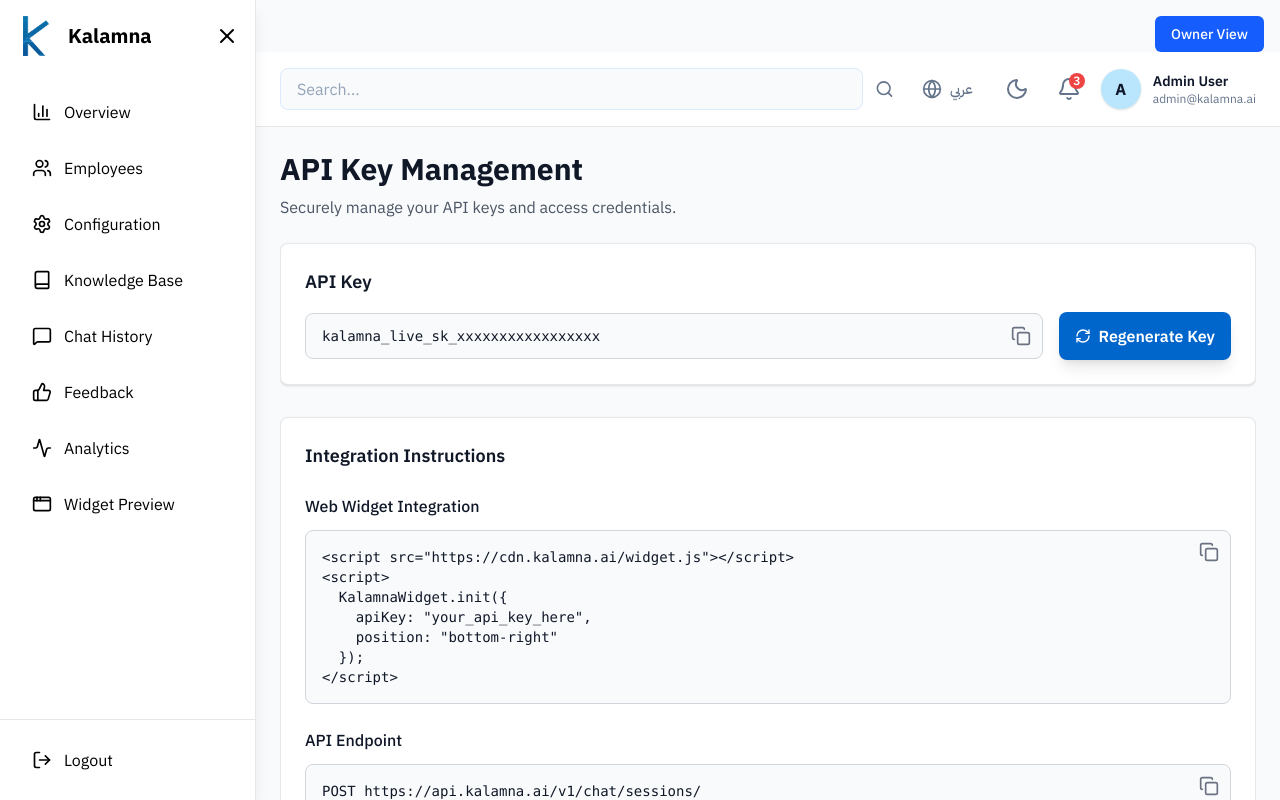
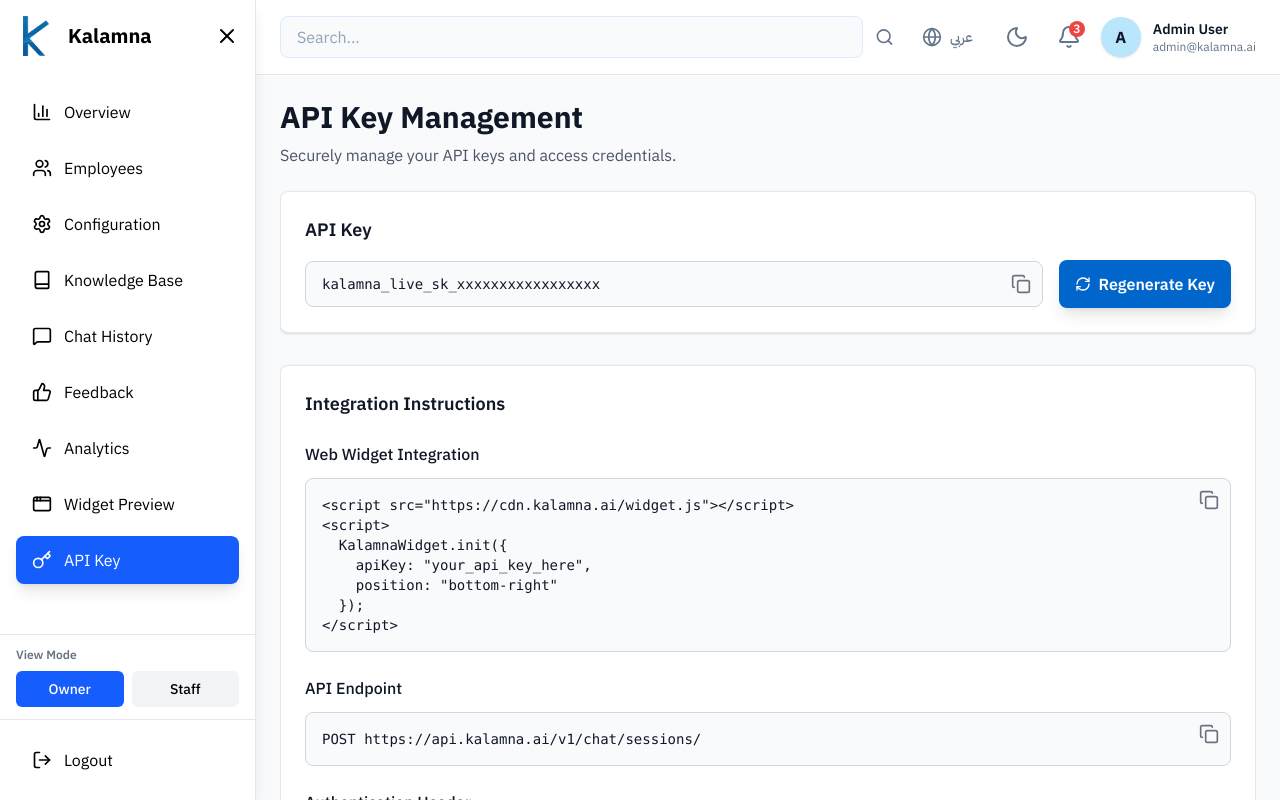
Before and after one commit to Kalamna/Kalamna-Dashboard, a React (Vite) app: page /api-key in a window 1280 px wide. Built offline with nearby package versions, Linux system fonts and the light colour scheme; sample sign-in values are in the browser's storage.

Commit message:
Fix API Key menu and owner/staff sidebar logic
- Fixed API Key translation issue
- Show API Key only for owner
- Redirect staff to overview

```diff
--- a/src/components/layout/Sidebar.tsx
+++ b/src/components/layout/Sidebar.tsx
@@ -1,3 +1,4 @@
+import React from "react";
 import {
   Menu,
   X,
@@ -38,6 +39,18 @@ export function Sidebar({
   const location = useLocation();
   const language = i18n.language;
 
+  const isRTL = language === "ar";
+
+  // ==================================================
+  // TEMP: View Mode (Owner / Staff)
+  // later this should come from auth / backend
+  // ==================================================
+  const [viewMode, setViewMode] = React.useState<"owner" | "staff">("owner");
+
+  // ==================================================
+  // Sidebar Menu Items
+  // API Key يظهر فقط في Owner View
+  // ==================================================
   const menuItems = [
     {
       id: "overview" as TabType,
@@ -57,16 +70,6 @@ export function Sidebar({
       label: t("configuration"),
       route: "/configuration",
     },
-    ...(userData?.role === "owner"
-      ? [
-          {
-            id: "apikey" as TabType,
-            icon: Key,
-            label: t("apiKey"),
-            route: "/api-key",
-          },
-        ]
-      : []),
     {
       id: "knowledge" as TabType,
       icon: Book,
@@ -97,91 +100,80 @@ export function Sidebar({
       label: t("widgetPreview"),
       route: "/widget",
     },
+
+    // API Key — Owner only
+    ...(viewMode === "owner"
+      ? [
+          {
+            id: "apikey" as TabType,
+            icon: Key,
+            label: t("apiKeyMenu"), // ✅ التعديل الوحيد هنا
+            route: "/api-key",
+          },
+        ]
+      : []),
   ];
-
-  const isRTL = language === "ar";
 
   return (
     <aside
-      className={`fixed ${isRTL ? "right-0" : "left-0"} top-0 h-full bg-white dark:bg-[#0a1929] border-r border-gray-200 dark:border-gray-700 text-text-color-specific dark:text-white transition-all duration-300 ${sidebarOpen ? "w-64" : "w-20 -translate-x-full lg:translate-x-0"} ${isRTL && !sidebarOpen ? "translate-x-full lg:translate-x-0" : ""} z-50 shadow-lg flex flex-col overflow-hidden`}
+      className={`fixed ${isRTL ? "right-0" : "left-0"} top-0 h-full bg-white dark:bg-[#0a1929]
+        border-r border-gray-200 dark:border-gray-700 transition-all duration-300
+        ${sidebarOpen ? "w-64" : "w-20 -translate-x-full lg:translate-x-0"}
+        ${isRTL && !sidebarOpen ? "translate-x-full lg:translate-x-0" : ""}
+        z-50 shadow-lg flex flex-col overflow-hidden`}
     >
-      <div className="p-4 flex-1 overflow-y-auto overflow-x-hidden scrollbar-hide">
+      {/* ================= Sidebar Content ================= */}
+      <div className="p-4 flex-1 overflow-y-auto overflow-x-hidden">
+        {/* Logo */}
         <div className="flex items-center justify-between mb-8">
-          <div
-            className={`flex items-center ${!sidebarOpen && "justify-center"}`}
-          >
-            {darkMode ? (
+          <div className={`flex items-center ${!sidebarOpen && "justify-center"}`}>
             <img
-                src={logoDark}
+              src={darkMode ? logoDark : logoLight}
               alt="Kalamna Logo"
-                className="w-10 h-10 object-contain transition-all"
+              className="w-10 h-10 object-contain"
             />
-            ) : (
-              <img
-                src={logoLight}
-                alt="Kalamna Logo"
-                className="w-10 h-10 object-contain transition-all"
-              />
-            )}
             {sidebarOpen && (
               <span className="mx-3 text-xl font-bold">Kalamna</span>
             )}
           </div>
-          {sidebarOpen && (
-            <button
-              onClick={() => setSidebarOpen(!sidebarOpen)}
-              className="text-text-color-specific dark:text-white hover:text-primary dark:hover:text-secondary transition-colors"
-            >
+
+          {sidebarOpen ? (
+            <button onClick={() => setSidebarOpen(false)}>
               <X className="w-6 h-6" />
             </button>
-          )}
-          {!sidebarOpen && (
+          ) : (
             <button
-              onClick={() => setSidebarOpen(!sidebarOpen)}
-              className="absolute top-4 right-2 text-text-color-specific dark:text-white hover:text-primary dark:hover:text-secondary transition-colors"
+              onClick={() => setSidebarOpen(true)}
+              className="absolute top-4 right-2"
             >
               <Menu className="w-5 h-5" />
             </button>
           )}
         </div>
 
+        {/* ================= Navigation ================= */}
         <nav className="space-y-2">
           {menuItems.map((item) => {
             const Icon = item.icon;
             const isActive = location.pathname === item.route;
+
             return (
               <button
                 key={item.id}
                 onClick={() => navigate(item.route)}
-                className={`w-full flex items-center ${sidebarOpen ? (isRTL ? "pr-4" : "px-4") : "justify-center"} py-3 rounded-lg transition-all ${isActive ? "font-semibold shadow-[0_0_20px_5px_rgba(59,130,246,0.4)]" : "hover:bg-gray-100 dark:hover:bg-gray-800"}`}
-                style={
+                className={`w-full flex items-center py-3 rounded-lg transition-all
+                  ${sidebarOpen ? (isRTL ? "pr-4" : "px-4") : "justify-center"}
+                  ${
                     isActive
-                    ? {
-                        backgroundColor: "#3b82f6",
-                        color: "#ffffff",
-                        opacity: 1,
-                        visibility: "visible",
+                      ? "bg-blue-600 text-white shadow-lg"
+                      : "hover:bg-gray-100 dark:hover:bg-gray-800"
                   }
-                    : undefined
-                }
+                `}
               >
-                <Icon
-                  className="w-5 h-5"
-                  style={
-                    isActive ? { opacity: 1, visibility: "visible" } : undefined
-                  }
-                />
+                <Icon className="w-5 h-5" />
                 {sidebarOpen && (
-                  <span
-                    className={isRTL ? "mr-3" : "ml-3"}
-                    style={
-                      isActive
-                        ? { opacity: 1, visibility: "visible" }
-                        : undefined
-                    }
-                  >
-                    {item.label.charAt(0).toUpperCase() +
-                      item.label.slice(1)}{" "}
+                  <span className={isRTL ? "mr-3" : "ml-3"}>
+                    {item.label}
                   </span>
                 )}
               </button>
@@ -190,33 +182,59 @@ export function Sidebar({
         </nav>
       </div>
 
-      <div className="p-4 border-t border-gray-200 dark:border-gray-700 bg-white dark:bg-[#0a1929]">
-        {/* User Profile - Visible only when sidebar is open and on mobile */}
+      {/* ================= View Mode Switch ================= */}
       {sidebarOpen && (
-          <div
-            className={`flex items-center gap-3 mb-4 ${isRTL ? "flex-row-reverse" : ""} sm:hidden`}
+        <div className="px-4 py-3 border-t border-gray-200 dark:border-gray-700">
+          <p className="text-xs font-semibold text-gray-500 dark:text-gray-400 mb-2">
+            View Mode
+          </p>
+
+          <div className="flex gap-2">
+            <button
+              onClick={() => setViewMode("owner")}
+              className={`flex-1 py-2 rounded-md text-sm font-medium transition
+                ${
+                  viewMode === "owner"
+                    ? "bg-blue-600 text-white"
+                    : "bg-gray-100 dark:bg-gray-800"
+                }
+              `}
             >
-            <div className="w-10 h-10 rounded-full bg-blue-100 dark:bg-blue-900 flex items-center justify-center text-blue-600 dark:text-blue-300 font-bold shadow-sm">
-              {userData?.name?.[0]?.toUpperCase() || "A"}
-            </div>
-            <div className={`flex-1 ${isRTL ? "text-right" : "text-left"}`}>
-              <p className="text-sm font-semibold text-gray-900 dark:text-white whitespace-nowrap truncate">
-                {userData?.name || "Admin User"}
-              </p>
-              <p className="text-xs text-gray-500 dark:text-gray-400 whitespace-nowrap truncate">
-                {userData?.email || "admin@kalamna.ai"}
-              </p>
+              Owner
+            </button>
+
+            <button
+              onClick={() => {
+                setViewMode("staff");
+                navigate("/dashboard");
+              }}
+              className={`flex-1 py-2 rounded-md text-sm font-medium transition
+                ${
+                  viewMode === "staff"
+                    ? "bg-blue-600 text-white"
+                    : "bg-gray-100 dark:bg-gray-800"
+                }
+              `}
+            >
+              Staff
+            </button>
           </div>
         </div>
       )}
 
+      {/* ================= Logout ================= */}
+      <div className="p-4 border-t border-gray-200 dark:border-gray-700">
         <button
           onClick={onLogout}
-          className={`w-full flex items-center ${sidebarOpen ? (isRTL ? "pr-4" : "px-4") : "justify-center"} py-3 rounded-lg hover:bg-gray-100 dark:hover:bg-gray-700 transition-colors text-error hover:bg-error/10`}
+          className={`w-full flex items-center py-3 rounded-lg hover:bg-gray-100 dark:hover:bg-gray-700
+            ${sidebarOpen ? (isRTL ? "pr-4" : "px-4") : "justify-center"}
+          `}
         >
           <LogOut className="w-5 h-5" />
           {sidebarOpen && (
-            <span className={isRTL ? "mr-3" : "ml-3"}>{t("logout")}</span>
+            <span className={isRTL ? "mr-3" : "ml-3"}>
+              {t("logout")}
+            </span>
           )}
         </button>
       </div>
--- a/src/layouts/DashboardLayout.tsx
+++ b/src/layouts/DashboardLayout.tsx
@@ -6,7 +6,6 @@ import { Header } from "../components/layout/Header";
 import { useDarkMode } from "../context/DarkModeContext";
 import { useLanguage } from "../context/LanguageContext";
 import { useAuth } from "../context/AuthContext";
-
 
 export const MainLayout = () => {
   const { role, setRole } = useAuth();
@@ -36,10 +35,13 @@ export const MainLayout = () => {
     changeLanguage(newLang);
   };
 
+  // NOTE:
+  // This function is intentionally kept.
+  // It might be used elsewhere or needed later.
+  // Owner / Staff switch UI was moved to Sidebar.
   const toggleRole = () => {
-  setRole((prev) => (prev === "owner" ? "staff" : "owner"));
-};
-
+    setRole((prev) => (prev === "owner" ? "staff" : "owner"));
+  };
 
   const handleLogout = () => {
     localStorage.removeItem("access_token");
@@ -49,7 +51,7 @@ export const MainLayout = () => {
 
   return (
     <div className="min-h-screen bg-gray-50 dark:bg-slate-900 transition-colors overflow-x-hidden">
-      {/* Mobile Overlay - Removed as requested */}
+      {/* Mobile Overlay - intentionally disabled for now */}
       {/* {sidebarOpen && (
         <div
           className="fixed inset-0 bg-black bg-opacity-50 z-40 lg:hidden"
@@ -76,18 +78,7 @@ export const MainLayout = () => {
               : "lg:ml-20"
         } overflow-x-hidden overflow-y-auto min-h-screen`}
       >
-
-        <div className="flex justify-end px-4 pt-4">
-  <button
-    onClick={toggleRole}
-    className="px-4 py-2 rounded-md text-sm font-medium
-               bg-blue-600 text-white hover:bg-blue-700
-               dark:bg-blue-500 dark:hover:bg-blue-600 transition"
-  >
-    {role === "owner" ? "Owner View" : "Staff View"}
-  </button>
-</div>
-
+        {/* Owner / Staff switch was moved to Sidebar */}
 
         <Header
           darkMode={darkMode}
--- a/src/locales/en/translation.json
+++ b/src/locales/en/translation.json
@@ -15,6 +15,7 @@
   "employees": "Employees",
   "configuration": "Configuration",
   "apiKey": "API Key",
+  "apiKeyMenu": "API Key",
   "knowledgeBase": "Knowledge Base",
   "chatHistory": "Chat History",
   "feedback": "Feedback",
@@ -40,6 +41,7 @@
   "messages": "messages",
   "active": "Active",
   "completed": "Completed",
+
   "employeeManagement": "Employee Management",
   "inviteEmployee": "Invite Employee",
   "name": "Name",
@@ -50,6 +52,7 @@
   "owner": "Owner",
   "staff": "Staff",
   "pending": "Pending",
+
   "botConfiguration": "Bot Configuration",
   "generalSettings": "General Settings",
   "organizationName": "Organization Name",
@@ -68,19 +71,21 @@
   "voiceSupport": "Voice Support",
   "multiIntentHandling": "Multi-intent Handling",
   "saveConfiguration": "Save Configuration",
+
   "apiKeyManagement": "API Key Management",
   "yourApiKey": "Your API Key",
   "regenerateKey": "Regenerate Key",
+
   "addKnowledge": "Add Knowledge",
   "customerFeedback": "Customer Feedback",
   "averageRating": "Average Rating",
   "totalFeedback": "Total Feedback",
   "positiveRate": "Positive Rate",
+
   "activePendingSessions": "Active / Pending Sessions",
   "completedSessions": "Completed Sessions",
   "sessionId": "Session ID",
   "userId": "User ID",
-  "startTime": "Start Time",
   "duration": "Duration",
   "messagesCount": "Messages Count",
   "sessionStatus": "Status",
@@ -89,7 +94,6 @@
   "viewSession": "View Session",
   "backToChatHistory": "Back to Chat History",
   "sessionDetails": "Session Details",
-  "endTime": "End Time",
   "senderType": "Sender",
   "messageContent": "Message",
   "timestamp": "Timestamp",
@@ -98,24 +102,19 @@
   "messagePlaceholder": "Type your message...",
   "user": "User",
   "ai": "AI",
-  "staff": "Staff",
   "avgSessionsPerDay": "Avg Sessions per Day",
   "viewAll": "View All",
   "notifications": "Notifications",
-  "sessionId": "Session ID",
-  "messageCount": "Message Count",
-  "duration": "Duration",
+
   "rating": "Rating",
   "comment": "Comment",
-  "alertType": "Type",
-  "alertMessage": "Message",
-  "timestamp": "Timestamp",
   "inactive": "Inactive",
   "all": "All",
   "text": "Text",
   "file": "File",
   "updated": "Updated",
   "chunks": "Chunks",
+
   "titleRequired": "Title is required",
   "textRequired": "Text content is required",
   "fileRequired": "File is required",
@@ -127,54 +126,44 @@
   "uploadFile": "Upload File",
   "prev": "Previous",
   "next": "Next",
-  "employeeManagement": "Employee Management",
-  "inviteEmployee": "Invite Employee",
+
   "pendingInvitations": "Pending Invitations",
   "allEmployees": "All Employees",
   "inviteNewEmployee": "Invite New Employee",
   "ownerOnlyAction": "Owner-Only Action",
   "ownerOnlyDescription": "Only organization owners can invite new employees.",
+
   "fullName": "Full Name",
   "fullNameRequired": "Full name is required",
   "fullNameTooShort": "Full name must be at least 2 characters",
   "fullNamePlaceholder": "John Doe",
-  "email": "Email",
+
   "emailRequired": "Email is required",
   "emailInvalid": "Please enter a valid email address",
-  "emailPlaceholder": "john@company.com",
-  "role": "Role",
+
   "roleRequired": "Please select a role",
   "roleDescription": "Staff can view data. Owners have full access to manage employees and settings.",
-  "owner": "Owner",
-  "staff": "Staff",
+
   "sendInvitation": "Send Invitation",
   "sendingInvitation": "Sending Invitation...",
   "invitationSentSuccess": "Invitation sent successfully!",
   "invitationFailed": "Failed to send invitation. Please try again.",
-  "name": "Name",
-  "status": "Status",
-  "active": "Active",
-  "inactive": "Inactive",
-  "pending": "Pending",
+
   "expires": "Expires",
-  "actions": "Actions",
   "resendInvitation": "Resend Invitation",
   "deleteInvitation": "Delete Invitation",
   "resend": "Resend",
   "delete": "Delete",
   "noPendingInvitations": "No Pending Invitations",
   "noPendingInvitationsDesc": "All invitations have been accepted or expired.",
+
   "showing": "Showing",
   "to": "to",
   "of": "of",
   "invitations": "invitations",
+
   "deleteInvitationConfirm": "Are you sure you want to delete this invitation? This action cannot be undone.",
-  "cancel": "Cancel",
-  "joinDate": "Join Date",
-  "view": "View",
-  "edit": "Edit",
   "joined": "Joined",
-  "employees": "employees",
   "deleteEmployee": "Delete Employee",
   "deleteEmployeeConfirm": "Are you sure you want to delete this employee? This action cannot be undone.",
   "invitationResent": "Invitation resent successfully",
@@ -184,27 +173,32 @@
   "errorResendingInvitation": "Error resending invitation",
   "errorDeletingInvitation": "Error deleting invitation",
   "errorDeletingEmployee": "Error deleting employee",
-  "all": "All",
+
   "botName": "Bot Name",
   "additionalNotes": "Additional Notes",
   "closedHoursResponse": "Closed-Hours Response Rules",
   "configurationSubtitle": "Customize your chatbot settings and behavior",
+
   "ownerView": "Owner View",
   "staffView": "Staff View",
+
   "businessDescriptionPlaceholder": "Describe your business...",
   "additionalNotesPlaceholder": "These notes will affect how the AI responds to users",
   "additionalNotesHelper": "These notes will affect how the AI responds to users",
   "closedHoursResponsePlaceholder": "Define how the bot should respond when outside operating hours",
   "closedHoursResponseHelper": "Define how the bot should respond when outside operating hours",
+
   "formal": "Formal",
   "casual": "Casual",
   "friendly": "Friendly",
   "concise": "Concise",
   "detailed": "Detailed",
   "balanced": "Balanced",
+
   "egyptianArabic": "Egyptian Arabic",
   "francoEgyptian": "Franco Egyptian",
   "english": "English",
+
   "industryEcommerce": "E-commerce",
   "industryHealthcare": "Healthcare",
   "industryEducation": "Education",
@@ -212,5 +206,22 @@
   "industryRetail": "Retail",
   "industryTechnology": "Technology",
   "industryOther": "Other",
-  "organizationNamePlaceholder": "Your Company Name"
+
+  "organizationNamePlaceholder": "Your Company Name",
+
+  "apiKey": {
+    "title": "API Key Management",
+    "subtitle": "Securely manage your API keys and access credentials.",
+    "apiKey": "API Key",
+    "copyKey": "Copy API Key",
+    "regenerate": "Regenerate Key",
+    "integrationInstructions": "Integration Instructions",
+    "webWidgetIntegration": "Web Widget Integration",
+    "apiEndpoint": "API Endpoint",
+    "authHeader": "Authentication Header",
+    "copyCode": "Copy code",
+    "usageStats": "API Usage Statistics",
+    "requestsToday": "Requests Today",
+    "requestsThisMonth": "Requests This Month"
+  }
 }
```
Also changed, not shown: src/components/settings/ApiKeySection.tsx (+21 -20 lines), src/locales/ar/translation.json (+39 -26 lines). Lines whose indentation alone changed are shown as unchanged.
